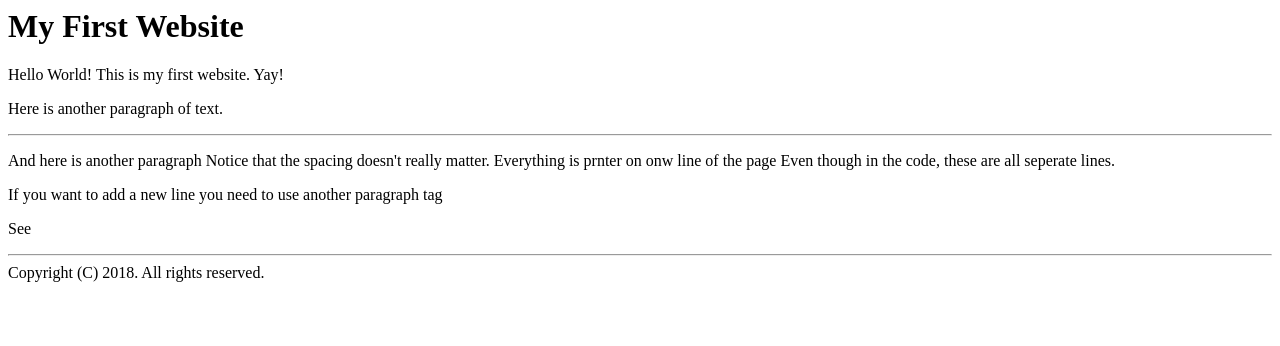
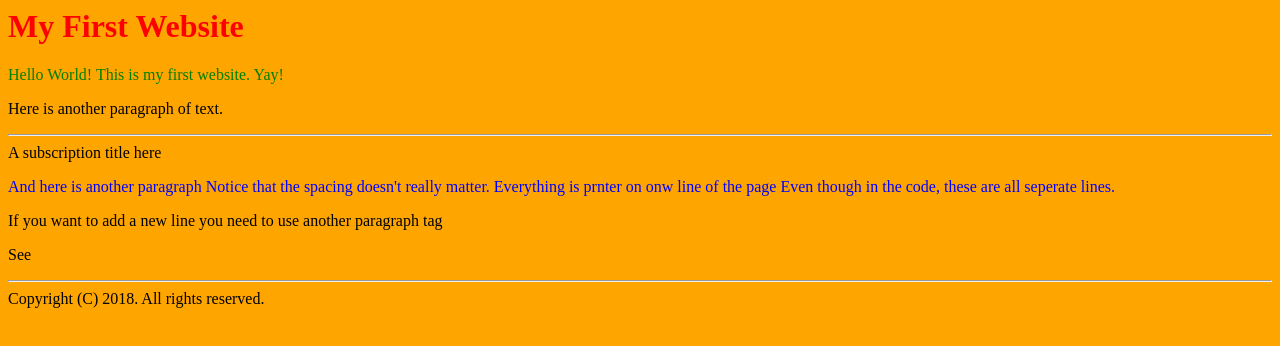
Before and after one commit to colvidak000/csptest11, a plain HTML site: page index.html in a window 1280 px wide. Drawn offline with Linux system fonts and the light colour scheme.

Commit message:
Update index.html

```diff
--- a/index.html
+++ b/index.html
@@ -1,11 +1,12 @@
 <html>
   <title>Sample Website #1</title>
-  <body>
-  <h1>My First Website</h1>
-  <p>Hello World! This is my first website. Yay!
+  <body bgcolor=orange>
+  <h1 style="color:red">My First Website</h1>
+  <p style="color:green">Hello World! This is my first website. Yay!
   <p>Here is another paragraph of text.
   <hr>
-  <p>And here is another paragraph
+  <hr2> A subscription title here</hr2>
+  <p style="color:blue">And here is another paragraph
   Notice that the spacing doesn't really matter.
   Everything is prnter on onw line of the page
   Even though in the code, these are all seperate lines.
```
